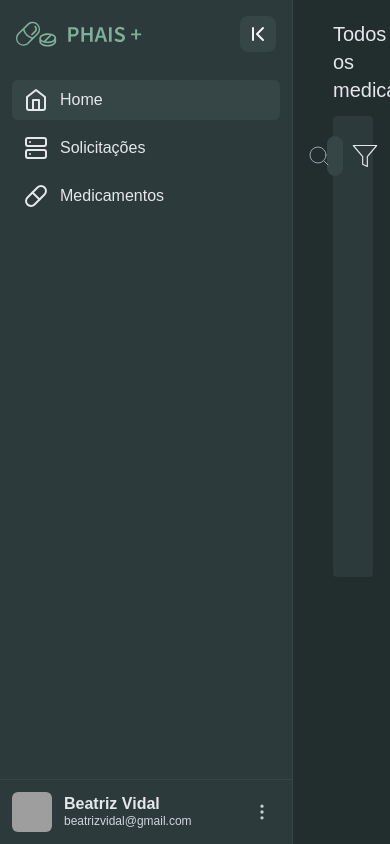
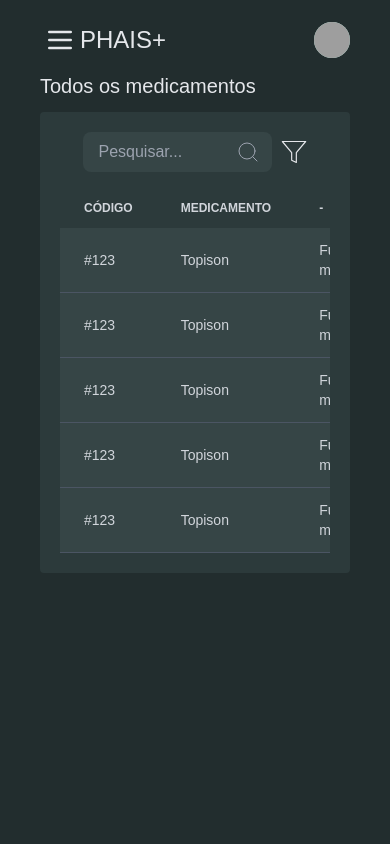
Before and after one commit to yagowb/phais-plus, a React (Vite) app in the folder client/: page /medicamentos in a window 390 px wide. Built offline with nearby package versions, Linux system fonts and the light colour scheme; grey boxes are pictures that could not be loaded.

Commit message:
:iphone: refactor: Ajustando responsividade e componetizando layout base

```diff
--- /dev/null
+++ b/client/src/components/BaseLayout/index.jsx
@@ -0,0 +1,28 @@
+import Sidebar from './../Sidebar'
+import NavbarMobile from './../NavbarMobile'
+
+
+function BaseLayout({pageName, alignment = 'space-y-4 flex flex-col items-center md:items-start' , children}){
+  return (
+    <div className='flex text-gray-200'>
+      <main className='bg-bg-dark flex-1 flex h-screen overflow-x-hidden'>
+        <div className='hidden sm:block'>
+          <Sidebar />
+        </div>
+        <div className='w-full flex flex-col py-5 px-10 gap-3'>
+          <NavbarMobile />
+
+          <div className='flex gap-2 items-center'>
+            <h1 className='text-xl font-medium'>{pageName}</h1>
+          </div>
+
+          <div className={`bg-bg-main p-5 rounded ${alignment}`}>
+            {children}
+          </div>
+        </div>
+      </main>
+    </div>
+  )
+}
+
+export default BaseLayout
--- /dev/null
+++ b/client/src/components/Filter/index.jsx
@@ -0,0 +1,69 @@
+import { Check, X, Filter as IconFilter } from "lucide-react";
+import Checkbox from "./../Input/Checkbox";
+import { useState } from "react";
+
+function Filter() {
+  const [filterIsActive, setFilterIsActive] = useState(false);
+
+  return (
+    <div className="relative flex items-center">
+      <button
+        onClick={() => {
+          setFilterIsActive(!filterIsActive);
+        }}
+      >
+        <IconFilter
+          strokeWidth={`${filterIsActive ? 2 : 1}`}
+          size={28}
+          className="text-gray-200"
+        />
+      </button>
+      {!filterIsActive || (
+        <FilterBox onClose={() => setFilterIsActive(false)} />
+      )}
+    </div>
+  );
+}
+
+function FilterBox({ onClose }) {
+  return (
+    <div className="absolute top-14 right-0 md:top-0 md:left-10 z-10 bg-bg-layer w-60 p-5 rounded-md space-y-3 shadow-md">
+      <div className="flex justify-between items-center">
+        <h1 className="font-medium">Filtros</h1>
+        <div className="flex gap-2 items-center">
+          <button onClick={onClose}>
+            <X size={20} />
+          </button>
+          <Check size={20} />
+        </div>
+      </div>
+
+      <input
+        className="bg-bg-layer-hover border-none py-1 ps-2 rounded w-full text-sm placeholder-gray-400 outline-none focus:ring-1 focus:ring-green-dark"
+        type="text"
+        placeholder="Pesquisar..."
+      />
+
+      <div className="space-y-4">
+        <div className="space-y-1">
+          <h1 className="font-medium">Receituário</h1>
+          <Checkbox name="receituario" id="comum" label="Receita comum" />
+          <Checkbox name="receituario" id="2vias" label="Receita comum em 2 vias"/>
+          <Checkbox name="receituario" id="idento" label="Idento de prescrição" />
+          <Checkbox name="receituario" id="a1" label="A1 (Amarela)" />
+          <Checkbox name="receituario" id="hospitalar" label="Uso hospitalar" />
+        </div>
+
+        <div className="space-y-1">
+          <h1 className="font-medium">Tipo</h1>
+          <Checkbox name="tipo" id="generico" label="G - Genérico" />
+          <Checkbox name="tipo" id="referencia" label="R - Referência" />
+          <Checkbox name="tipo" id="similar" label="S - Similar" />
+          <Checkbox name="tipo" id="outros" label="O - Outros" />
+        </div>
+      </div>
+    </div>
+  );
+}
+
+export default Filter;
--- a/client/src/components/FilterBox/index.jsx
+++ /dev/null
@@ -1,41 +0,0 @@
-import { Check, X } from "lucide-react"
-import Checkbox from "../Input/Checkbox"
-
-function FilterBox({ onClose }){
-  return (
-    <div className='absolute top-0 right-0 md:left-96 z-10 bg-bg-layer w-60 p-5 rounded-md space-y-3 shadow-md'>
-      <div className='flex justify-between items-center'>
-        <h1 className='font-medium'>Filtros</h1>
-        <div className='flex gap-2 items-center'>
-          <button onClick={onClose}>
-            <X size={20} />
-          </button>
-          <Check size={20} />
-        </div>
-      </div>
-
-      <input className='bg-bg-layer-hover border-none py-1 ps-2 rounded w-full text-sm placeholder-gray-400 outline-none focus:ring-1 focus:ring-green-dark' type="text" placeholder='Pesquisar...' />
-
-      <div className='space-y-4'>
-        <div className='space-y-1'>
-          <h1 className='font-medium'>Receituário</h1>
-          <Checkbox name='receituario' id='comum' label='Receita comum' />
-          <Checkbox name='receituario' id='2vias' label='Receita comum em 2 vias' />
-          <Checkbox name='receituario' id='idento' label='Idento de prescrição' />
-          <Checkbox name='receituario' id='a1' label='A1 (Amarela)' />
-          <Checkbox name='receituario' id='hospitalar' label='Uso hospitalar' />
-        </div>
-
-        <div className='space-y-1'>
-          <h1 className='font-medium'>Tipo</h1>
-          <Checkbox name='tipo' id='generico' label='G - Genérico' />
-          <Checkbox name='tipo' id='referencia' label='R - Referência' />
-          <Checkbox name='tipo' id='similar' label='S - Similar' />
-          <Checkbox name='tipo' id='outros' label='O - Outros' />
-        </div>
-      </div>
-    </div>
-  )
-}
-
-export default FilterBox
--- /dev/null
+++ b/client/src/components/Input/Search/index.jsx
@@ -0,0 +1,13 @@
+import { Search as IconSearch } from "lucide-react"
+
+function Search(){
+  return (
+    <div className='relative '>
+      <input className='bg-bg-layer border-none rounded-lg w-full py-2 md:w-auto ps-4 md:pe-36 placeholder-gray-400 focus:outline-none focus:ring-1 focus:ring-green-dark' type="text" placeholder='Pesquisar...' />
+
+      <IconSearch strokeWidth={1} className='absolute inset-y-2 end-3 text-gray-400' />
+    </div>
+  )
+}
+
+export default Search
--- /dev/null
+++ b/client/src/components/NavbarMobile/index.jsx
@@ -0,0 +1,42 @@
+import { useState } from "react"
+import { Link } from "react-router-dom";
+
+
+import { MenuIcon } from 'lucide-react'
+
+function NavbarMobile(){
+  const [menuIsActive, setMenuIsActive] = useState(false)
+
+  return (
+    <nav className='relative flex justify-between items-center sm:hidden'>
+      <button onClick={() => {setMenuIsActive(!menuIsActive)}} className='hover:bg-bg-layer flex gap-1 items-center p-1 rounded cursor-pointer'>
+        <MenuIcon size={32} color='rgb(229, 231, 235)' />
+        <span className='text-2xl font-medium text-gray-200'>PHAIS+</span>
+      </button >
+
+      <img
+        src="https://ui-avatars.com/api/?name=Beatriz+Vidal&background=B0E2D5&color=2E875C&bold=true"
+        alt="Perfil"
+        className="w-9 h-9 rounded-full bg-green-light"
+      />
+
+      {!menuIsActive ||
+        <ul className='absolute top-11 left-1 z-20 bg-bg-layer px-3 w-10/12 sm:w-52 py-3 rounded shadow space-y-1'>
+          <NavbarMobileItem text='Home' path='/home' />
+          <NavbarMobileItem text='Solicitações' path='/solicitacoes' />
+          <NavbarMobileItem text='Medicamentos' path='/medicamentos' />
+        </ul>
+      }
+    </nav>
+  )
+}
+
+function NavbarMobileItem({text, path}){
+  return (
+    <li className='hover:bg-bg-layer-hover w-full px-4 py-2 rounded cursor-pointer'>
+      <Link to={path} > {text} </Link>
+    </li>
+  )
+}
+
+export default NavbarMobile
--- a/client/src/components/Sidebar/index.jsx
+++ b/client/src/components/Sidebar/index.jsx
@@ -7,6 +7,7 @@ import {
   Pill,
 } from "lucide-react";
 import { useContext, createContext, useState } from "react";
+import { Link } from "react-router-dom";
 
 import Logo from "/Logo.svg";
 
@@ -41,9 +42,9 @@ export default function Sidebar() {
       {/* ITENS DA SIDEBAR */}
       <SidebarContext.Provider value={{ expanded }}>
         <ul className="flex-1 px-3 space-y-2">
-          <SidebarItem icon={<Home />} size={20} text="Home" active={true} />
-          <SidebarItem icon={<Server />} size={20} text="Solicitações" />
-          <SidebarItem icon={<Pill />} size={20} text="Medicamentos" />
+          <SidebarItem icon={<Home />} size={20} path='/home' text="Home" active={true} />
+          <SidebarItem icon={<Server />} size={20} path='/solicitacoes' text="Solicitações" />
+          <SidebarItem icon={<Pill />} size={20} path='/medicamentos' text="Medicamentos" />
         </ul>
       </SidebarContext.Provider>
 
@@ -72,13 +73,18 @@ export default function Sidebar() {
   );
 }
 
-export function SidebarItem({ icon, text, active, alert }) {
+export function SidebarItem({ icon, text, active, path }) {
   const { expanded } = useContext(SidebarContext);
 
   return (
     <li
       className={`
-        relative flex items-center py-2 px-3 my-1
+        relative`}
+    >
+      <Link
+        to={path}
+        className={`
+        flex items-center py-2 px-3 my-1
         font-medium rounded-md cursor-pointer
         transition-colors group
         ${
@@ -100,7 +106,7 @@ export function SidebarItem({ icon, text, active, alert }) {
         {!expanded && (
           <div
             className={`
-          absolute left-full rounded-md px-2 py-1 ml-6
+            absolute z-10 left-full rounded-md px-2 py-1 ml-6
             bg-green-light text-others-green text-sm
             invisible opacity-20 -translate-x-3 transition-all
             group-hover:visible group-hover:opacity-100 group-hover:translate-x-0
@@ -109,6 +115,8 @@ export function SidebarItem({ icon, text, active, alert }) {
             {text}
           </div>
         )}
+      </Link>
+
     </li>
   );
 }
--- a/client/src/pages/Medicamentos/index.jsx
+++ b/client/src/pages/Medicamentos/index.jsx
@@ -1,44 +1,22 @@
-import { useState } from 'react'
-import Sidebar from './../../components/Sidebar'
+import BaseLayout from './../../components/BaseLayout'
+import Search from './../../components/Input/Search'
 import Table from './../../components/Table'
-import FilterBox from '../../components/FilterBox'
-
-import { Filter, Search } from 'lucide-react'
+import Filter from '../../components/Filter'
 
 function Medicamentos(){
-  const [filterIsActive, setFilterIsActive] = useState(false)
-
   let tableTitles = ['Código', 'Medicamento', '-', 'Receituário', 'Tipo', 'Laboratório']
   let tableValues = [['#123', 'Topison', 'Furoato de mometasona', 'Receita Comum', 'R', 'LIBBS'], ['#123', 'Topison', 'Furoato de mometasona', 'Receita Comum', 'R', 'LIBBS'], ['#123', 'Topison', 'Furoato de mometasona', 'Receita Comum', 'R', 'LIBBS'], ['#123', 'Topison', 'Furoato de mometasona', 'Receita Comum', 'R', 'LIBBS'], ['#123', 'Topison', 'Furoato de mometasona', 'Receita Comum', 'R', 'LIBBS']]
 
   return (
-    <div className='flex text-gray-200'>
-      <Sidebar />
-      <main className='bg-bg-dark flex-1 flex  overflow-x-hidden'>
-        <div className='w-full flex flex-col py-5 px-10 gap-3'>
-          <h1 className='text-xl font-medium'>Todos os medicamentos</h1>
+    <BaseLayout pageName='Todos os medicamentos'>
+      <div className='relative flex justify-center items-center w-10/12 md:w-fit gap-2'>
+        <Search />
 
-          <div className='bg-bg-main p-5 rounded space-y-4 flex flex-col items-center md:items-start'>
-            <div className='relative flex justify-center items-center w-10/12 md:w-fit gap-2'>
-              {/* Search */}
-              <div className='relative '>
-                <input className='bg-bg-layer border-none rounded-lg w-full py-2 md:w-auto ps-4 md:pe-36 placeholder-gray-400 focus:outline-none focus:ring-1 focus:ring-green-dark' type="text" placeholder='Pesquisar...' />
+        <Filter />
+      </div>
 
-                <Search strokeWidth={1} className='absolute inset-y-2 end-3 text-gray-400' />
-              </div>
-
-              {/* Filter */}
-              <button onClick={() => {setFilterIsActive(!filterIsActive)}}>
-                <Filter strokeWidth={`${filterIsActive ? 2 : 1}`} size={28} className='text-gray-200' />
-              </button>
-              {!filterIsActive || <FilterBox onClose={() => setFilterIsActive(false)} />}
-            </div>
-
-            <Table titles={tableTitles} values={tableValues} />
-          </div>
-        </div>
-      </main>
-    </div>
+      <Table titles={tableTitles} values={tableValues} />
+    </BaseLayout>
   )
 }
 
```
Lines whose indentation alone changed are shown as unchanged.
